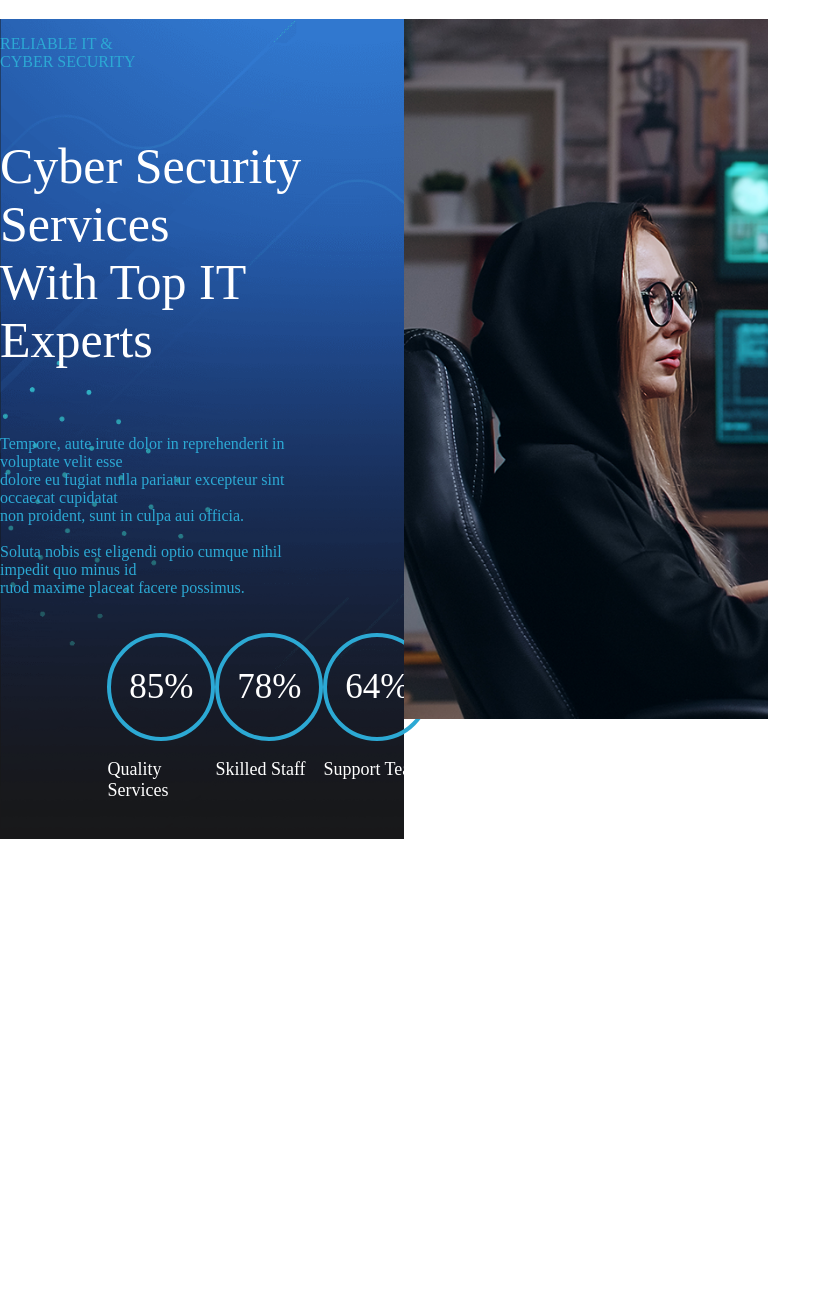
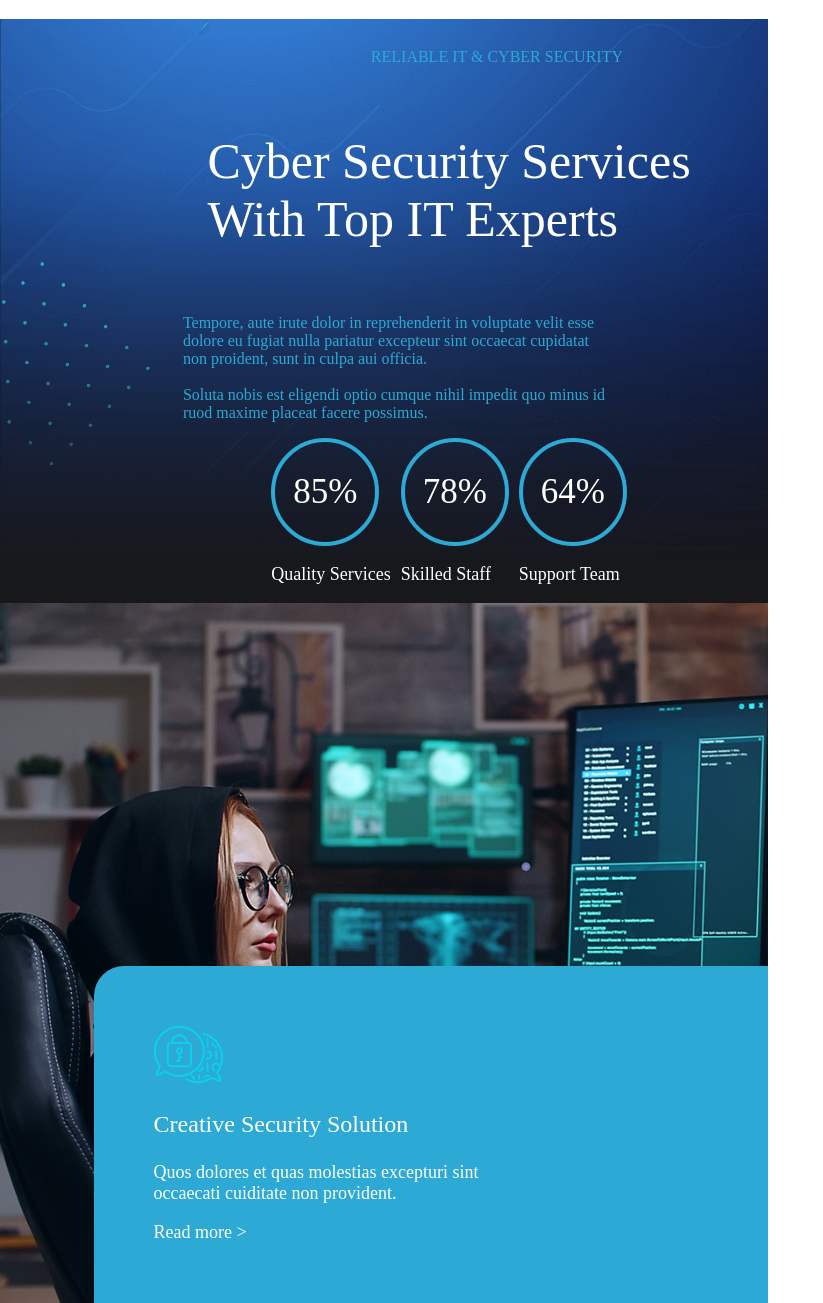
Before and after one commit to Xmen0076/yasser_Steeven_Molen_Star, a plain HTML site: page index.html in a window 768 px wide. Shown: the part 100-1403 px from the top of the page, 823 px wide, since content can reach past the window. Before the commit the page ends 939 px from the top, so only its background shows below. Drawn offline with Linux system fonts and the light colour scheme.

Commit message:
end of responsive, cyber

```diff
--- a/index.html
+++ b/index.html
@@ -58,21 +58,33 @@
                 </p>
                 <div class="skills">
                     <div class="skill">
-                        <div class="circle" data-percentage="85%">85%</div>
+                        <div class="circle">85%</div>
                         <p>Quality Services</p>
                     </div>
                     <div class="skill">
-                        <div class="circle" data-percentage="78%">78%</div>
+                        <div class="circle">78%</div>
                         <p>Skilled Staff</p>
                         </div>
                     <div class="skill">
-                            <div class="circle" data-percentage="64%">64%</div>
+                            <div class="circle">64%</div>
                     <p>Support Team</p>
                 </div>
             </div>
             </div>
             <div class="cyberright">
-                <div class="imgcyberbg"></div>
+                <div class="imgcyberbg">
+                    <div class="textimgcyber">
+                        <img src="./public/src/img/Effective-sec-item-img3.png" alt="">
+                        <p>
+                            Creative Security Solution
+                        </p>
+                        <p>
+                            Quos dolores et quas molestias excepturi sint <br>
+                            occaecati cuiditate non provident.
+                        </p>
+                        <a href="">Read more > </a>
+                    </div>
+                </div>
             </div>
 
         </section>
--- a/public/css/style.css
+++ b/public/css/style.css
@@ -7,15 +7,19 @@ body{
 .cyber_security{
     width: 100%;
     display: flex;
+    flex-wrap: wrap;
+    flex-direction: ;
 }
 .cyberleft{
-    width: 50%;
+    padding-top: 55px;
+    padding-bottom: 31px;
+    height: max-content;
+    width: 47%;
     display: flex;
+    flex-wrap: wrap;
     flex-direction: column;
     background-size: cover;
-    justify-content: center;
     padding-right: 40px;
-    background-image: ;
     align-items: flex-end;
     background-image: url(./../src/img/banner-overlay-img.png),linear-gradient(rgba(0,0,0,0.9),rgba(0,0,0,0.9));
 }
@@ -23,6 +27,9 @@ body{
     width: 50%;
 }
 .imgcyberbg{
+    display: flex;
+    justify-content: flex-end;
+    align-items: flex-end;
     width: 100%;
     height: 700px;
     background-image: url(./../src/img/service-right-bg-img.png);
@@ -78,3 +85,85 @@ body{
     color: #2CA9D4ff;
     padding-right: 55px;
 }
+.textimgcyber{
+    background-color: #2CA9D4ff;
+    width: 40%;
+    height: max-content;
+    padding: 60px;
+    color: white;
+    padding-right: 0;
+    border-top-left-radius: 30px;
+}
+.textimgcyber>:nth-child(2){
+    font-size: x-large;
+}
+.textimgcyber>:nth-child(3){
+    font-size: large;
+}
+.textimgcyber>a{
+    text-decoration: none;
+    color: white;
+    font-size: large;
+}
+
+
+/* -------------------Responsive---------------------- */
+@media (min-width:768px) and (max-width:1024px){
+    .cyberleft{
+        padding: 0px;
+        padding-left: 20px;
+        padding-top: 13px;
+    }
+    .skills{
+        width: 100%;
+        padding: 0px;
+        justify-content: flex-start;
+        gap: 10px;
+    }
+    .textimgcyber{
+        width: 80%;
+    }
+}
+
+@media (min-width:425px) and (max-width:768px){
+    .cyberleft{
+        /* padding-left: 60px; */
+        width: 100%;
+    }
+    .textcybercenter{
+        width: 100%;
+        display: flex;
+        justify-content: center;
+    }
+    .titlecyber{
+        width: 100%;
+        display: flex;
+        justify-content: center;
+    }
+    .skills{
+        width: 100%;
+        padding-left: 0px;
+        justify-content: center;
+    }
+    .cyberright{
+        width: 100%;
+    }
+}
+@media (min-width:320px) and (max-width:425px){
+    .textimgcyber{
+        width: 100%;
+    }
+    .skills{
+        justify-content: flex-end;
+    }
+    .cyberleft{
+        padding-left: 20px;
+        padding-right: 0px;
+    }
+    .cyberleft{
+        width: 100%;
+    }
+    .cyberright{
+        width: 100%;
+    }
+}
```
